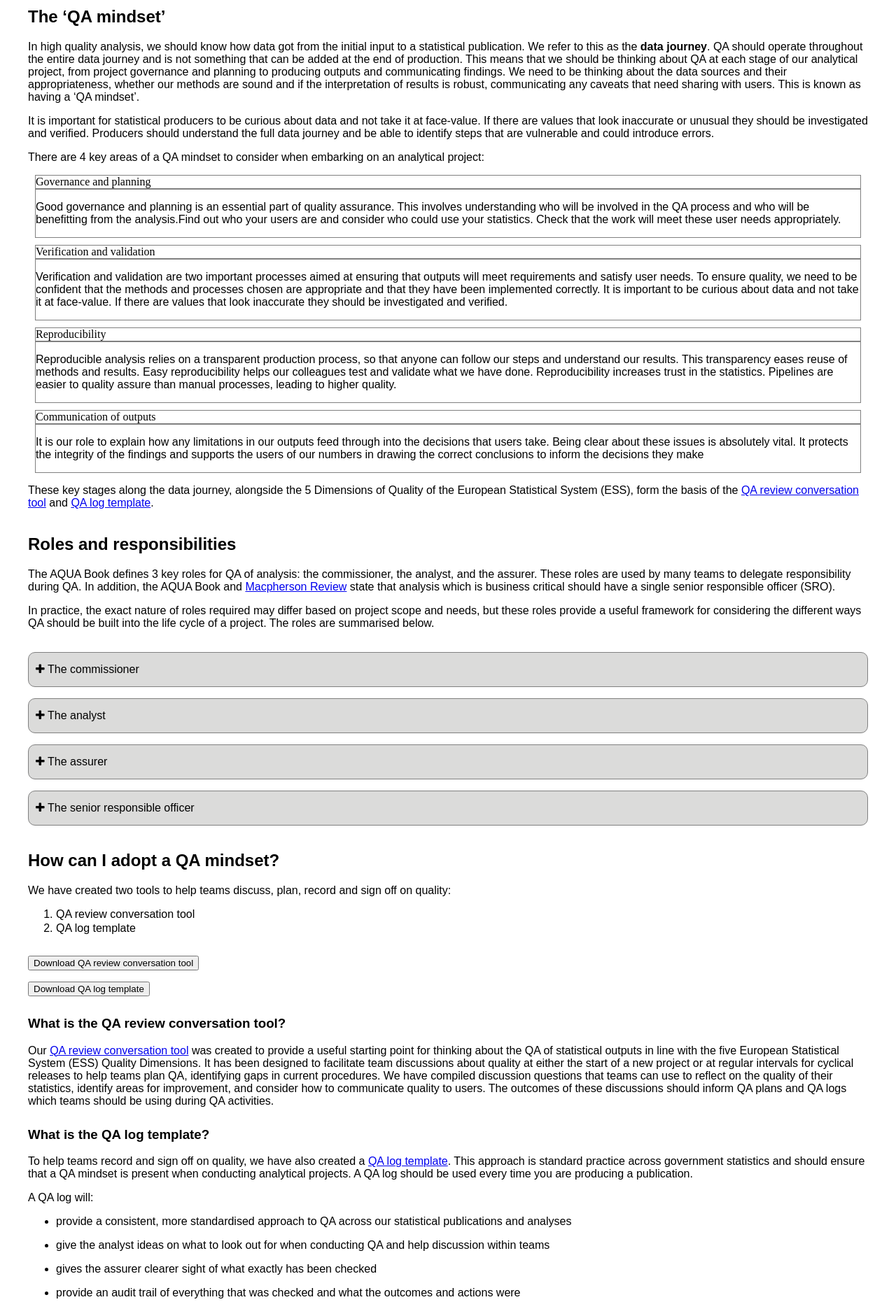
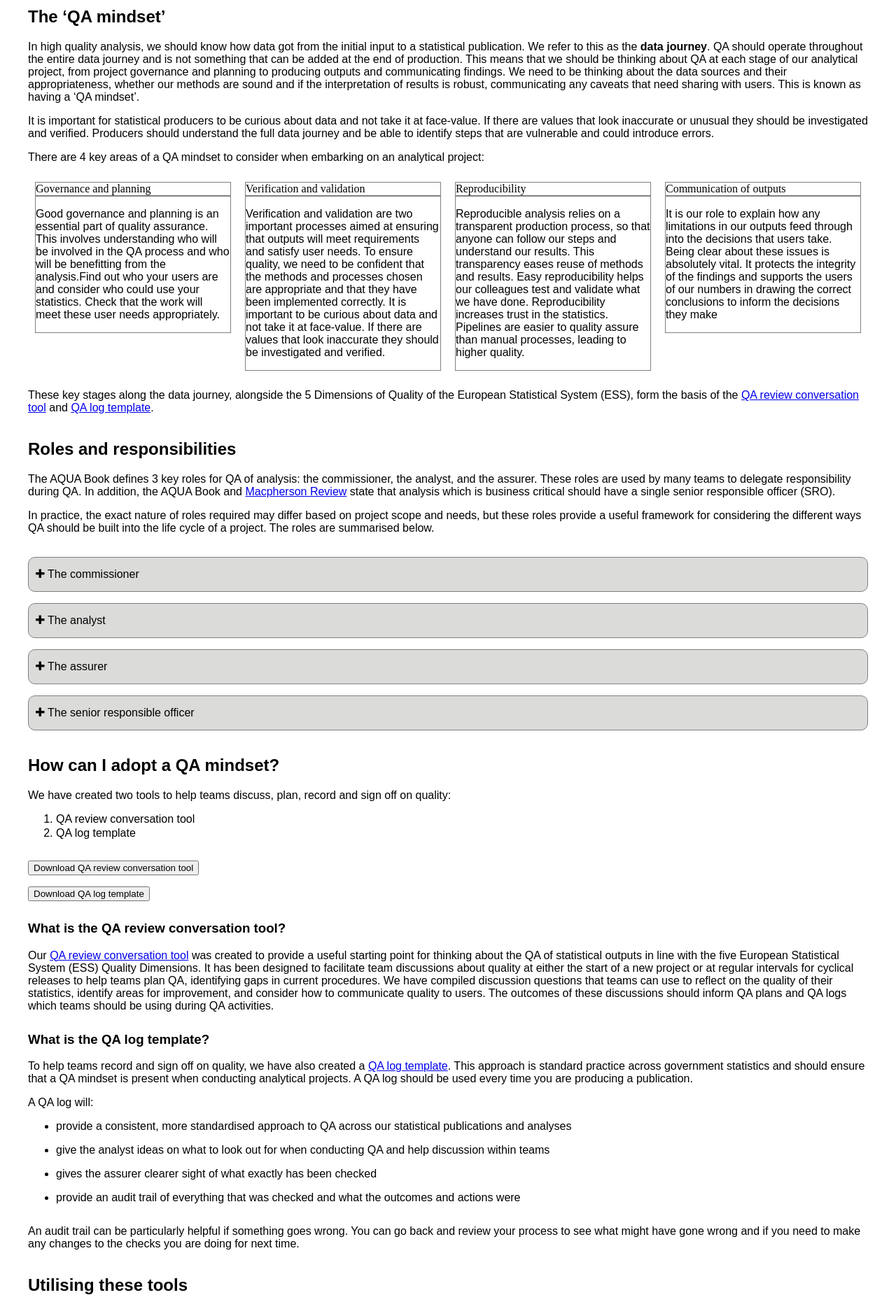
Before and after one commit to BenCuff/github-pages-test, a Jekyll site: the page built from docs/quality-assurance.md, in a window 1280 px wide. Shown: the part 2452-4323 px from the top of the page at 70% size. Built offline with Jekyll 4.4.1, drawn with Linux system fonts in a browser that asks for light colours.

Commit message:
Making Ben's changes to cards

```diff
--- a/docs/assets/styles.css
+++ b/docs/assets/styles.css
@@ -251,7 +251,6 @@ td:first-child {
 }
 
 
-<style>
 .cards-container{
   display: flex;
   flex-wrap: wrap;
@@ -260,6 +259,7 @@ td:first-child {
 .card{
   flex: 1;
   margin: 10px;
+  min-width: 200px;
 }
 
 .card-top{
@@ -273,5 +273,3 @@ td:first-child {
 .container {
   padding: 2px 16px;
 }
-
-</style>
--- a/docs/quality-assurance.md
+++ b/docs/quality-assurance.md
@@ -118,15 +118,13 @@ It is important to be curious about data and not take it at face-value. If there
   <div class="card">
     <div class="card-top"> Reproducibility</div>
     <div class="card-bottom"><p>Reproducible analysis relies on a transparent production process, so that anyone can follow our steps and understand our results. This transparency eases reuse of methods and results. Easy reproducibility helps our colleagues test and validate what we have done.
-
-Reproducibility increases trust in the statistics. Pipelines are easier to quality assure than manual processes, leading to higher quality.</p></div>
-  </div>
+Reproducibility increases trust in the statistics. Pipelines are easier to quality assure than manual processes, leading to higher quality.</p> </div>
 </div>
  <div class="card">
     <div class="card-top">Communication of outputs </div>
     <div class="card-bottom"><p>It is our role to explain how any limitations in our outputs feed through into the decisions that users take. Being clear about these issues is absolutely vital. It protects the integrity of the findings and supports the users of our numbers in drawing the correct conclusions to inform the decisions they make</p></div>
   </div>
-
+  </div>
 These key stages along the data journey, alongside the 5 Dimensions of Quality of the European Statistical System (ESS), form the basis of the [QA review conversation tool](https://confluence.collab.test-and-trace.nhs.uk/download/attachments/353007964/QA%20review%20conversation%20tool.xlsx?version=1&modificationDate=1716383304798&api=v2) and [QA log template](https://confluence.collab.test-and-trace.nhs.uk/download/attachments/353007964/QA%20log%20template%20v1.2.xlsx?version=1&modificationDate=1716383298406&api=v2).
 
 
```
